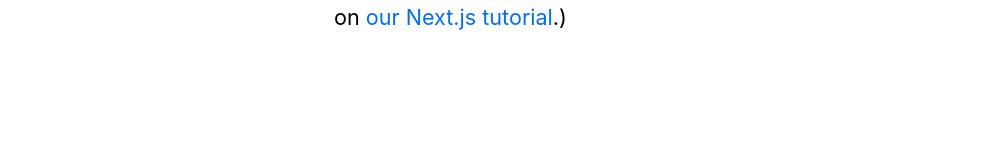
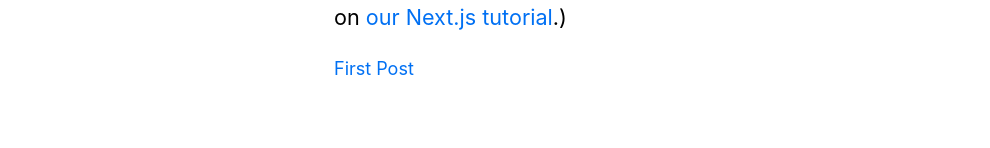
Before and after one commit to yousefelassal/next-tutorial, a Next.js app: page / in a window 1280 px wide. Shown: the part 395-543 px from the top of the page, without its empty margins (0-990 px from the left). Built offline with nearby package versions, Linux system fonts and the light colour scheme.

Commit message:
top loader

```diff
--- a/package.json
+++ b/package.json
@@ -7,6 +7,7 @@
   },
   "dependencies": {
     "next": "latest",
+    "nextjs-toploader": "^1.4.2",
     "react": "18.2.0",
     "react-dom": "18.2.0"
   },
--- a/pages/_app.js
+++ b/pages/_app.js
@@ -1,5 +1,11 @@
 import '../styles/global.css'
+import NextTopLoader from 'nextjs-toploader'
 
 export default function App({ Component, pageProps }) {
-    return <Component {...pageProps} />;
+    return (
+        <>
+            <NextTopLoader color='#0070f3'/>
+            <Component {...pageProps} />;
+        </>
+    )
 }
--- a/pages/index.js
+++ b/pages/index.js
@@ -1,6 +1,7 @@
 import Head from 'next/head';
 import Layout, { siteTitle } from '../components/layout';
 import utilStyles from '../styles/utils.module.css';
+import Link from 'next/link';
 
 export default function Home() {
   return (
@@ -15,6 +16,9 @@ export default function Home() {
           <a href="https://nextjs.org/learn">our Next.js tutorial</a>.)
         </p>
       </section>
+      <Link href="/posts/first-post">
+        First Post
+      </Link>
     </Layout>
   );
 }
```
Also changed, not shown: 1 other file (tests, documents, lock files or other folders).
